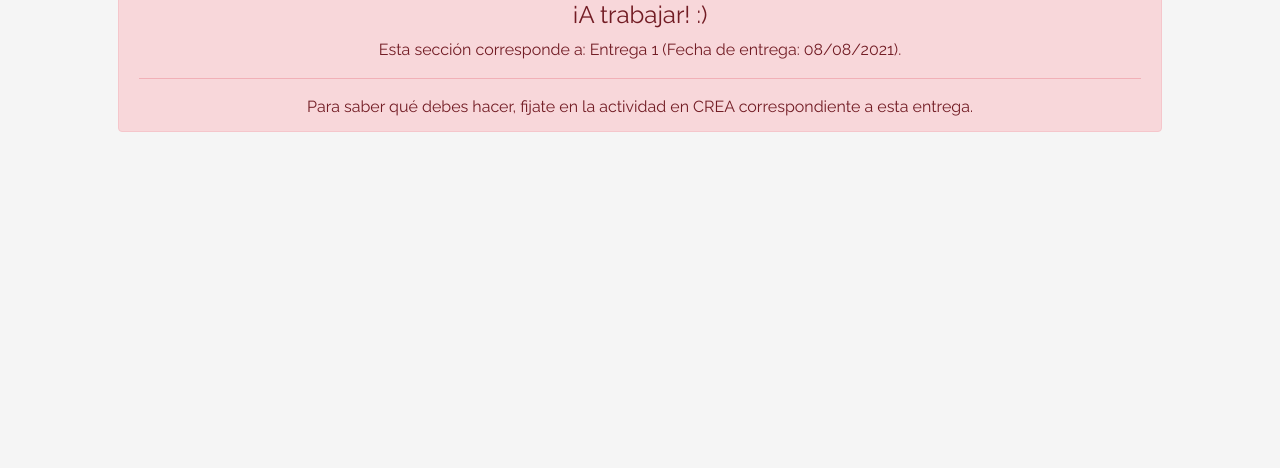
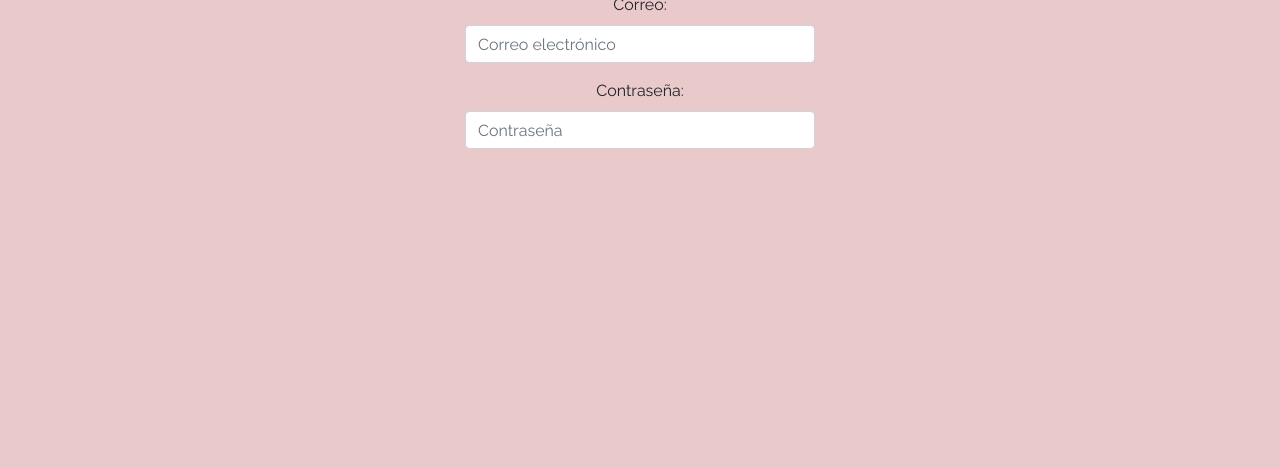
Before and after one commit to gunizzlo/gonzalo_perez_obligatorio, a website: page login.html in a window 1280 px wide. Shown: the part 332-800 px from the top of the page. Drawn offline with Linux system fonts and the light colour scheme.

Commit message:
Oauth y login basico con lite server

```diff
--- a/js/login.js
+++ b/js/login.js
@@ -1,6 +1,3 @@
-//Función que se ejecuta una vez que se haya lanzado el evento de
-//que el documento se encuentra cargado, es decir, se encuentran todos los
-//elementos HTML presentes.
-document.addEventListener("DOMContentLoaded", function(e){
-
-});
+function login() {
+    window.location.href = "index.html"
+}
--- a/login.html
+++ b/login.html
@@ -7,6 +7,9 @@
     <meta name="viewport" content="width=device-width, initial-scale=1, shrink-to-fit=no">
     <meta name="description" content="">
     <title>eMercado - Todo lo que busques está aquí</title>
+    <!---OAuth--->
+    <script src="https://apis.google.com/js/platform.js" async defer></script>
+    <meta name="google-signin-client_id" content="673547400130-dg324mcjv4oaekb442dqnc6t36asgji7.apps.googleusercontent.com">
 
     <link rel="canonical" href="https://getbootstrap.com/docs/4.3/examples/album/">
     <link href="https://fonts.googleapis.com/css?family=Raleway:300,300i,400,400i,700,700i,900,900i" rel="stylesheet">
@@ -14,7 +17,8 @@
     <link href="css/bootstrap.min.css" rel="stylesheet">
     <link href="css/styles.css" rel="stylesheet">
     <style>
-    html, body{
+        html,
+        body {
             height: 100%;
         }
 
@@ -25,7 +29,7 @@
             align-items: center;
             padding-top: 40px;
             padding-bottom: 40px;
-      background-color: #f5f5f5;
+            background-color: #e9c9c9;
         }
 
         .signin {
@@ -38,16 +42,33 @@
 </head>
 
 <body class="text-center">
-  <div class="container p-5">
-    <div class="alert alert-danger" role="alert" style="position: relative; width:auto; top: 0;">
-      <h4 class="alert-heading">¡A trabajar! :)</h4>
-      <p>Esta sección corresponde a: Entrega 1 (Fecha de entrega: 08/08/2021).</p>
-      <hr>
-      <p class="mb-0">Para saber qué debes hacer, fijate en la actividad en CREA correspondiente a esta entrega.</p>
+
+    <body>
+        <main role="main" class="container my-auto">
+            <div class="row">
+                <div id="login" class="col-lg-4 offset-lg-4 col-md-6 offset-md-3
+                    col-12">
+                    <h2 class="text-center">Bienvenido!</h2>
+
+                    <form>
+                        <div class="form-group">
+                            <label for="correo">Correo:</label>
+                            <input id="correo" name="correo" class="form-control" type="email" placeholder="Correo electrónico">
                         </div>
+                        <div class="form-group">
+                            <label for="palabraSecreta">Contraseña:</label>
+                            <input id="palabraSecreta" name="palabraSecreta" class="form-control" type="password" placeholder="Contraseña">
+                        </div>
+                        <br>
+                        <div class="g-signin2" data-onsuccess="onSignIn"></div>
+                    </form>
+                </div>
+            </div>
+        </main>
         </div>
 
         <script src="js/init.js"></script>
         <script src="js/login.js"></script>
     </body>
+
 </html>
```
Also changed, not shown: css/styles.css (+20 -12 lines), index.html (+6 -1 lines), package.json (added, +24 -0 lines), 2 other files. Lines whose indentation alone changed are shown as unchanged.
